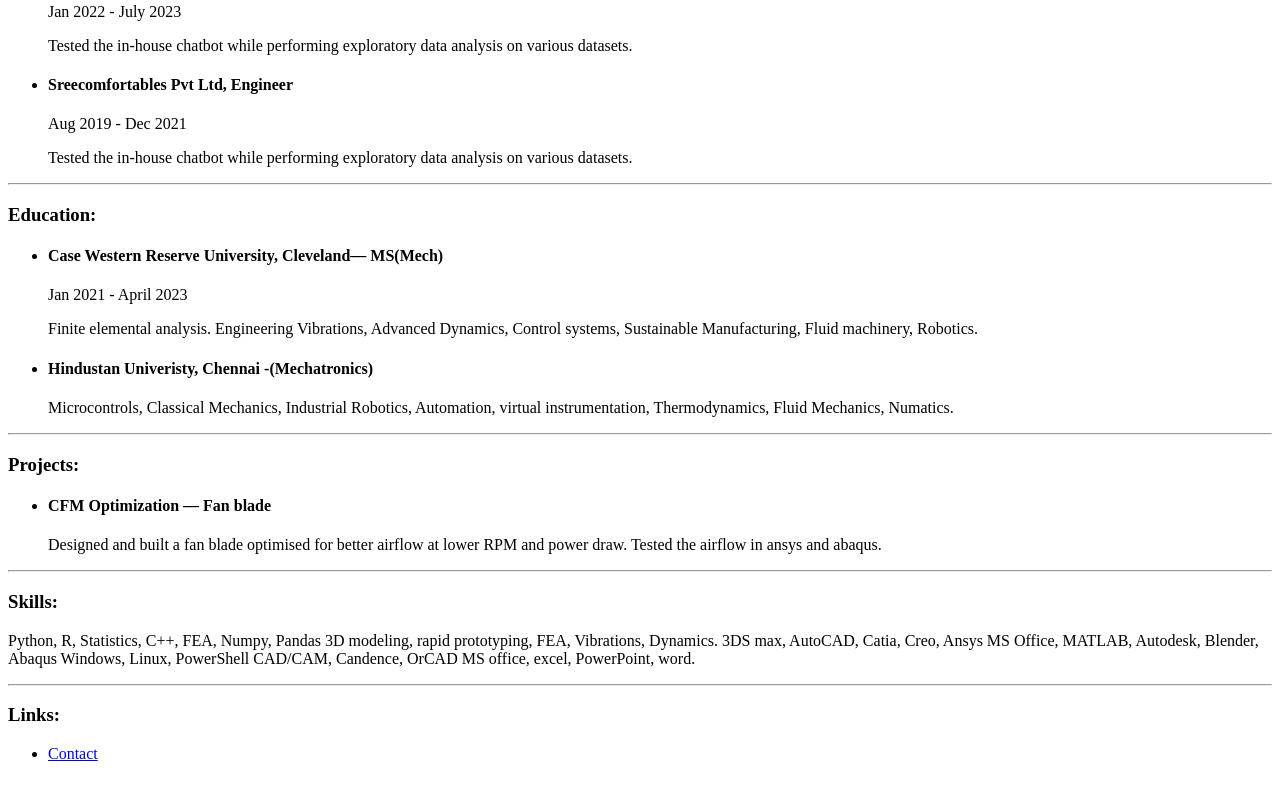
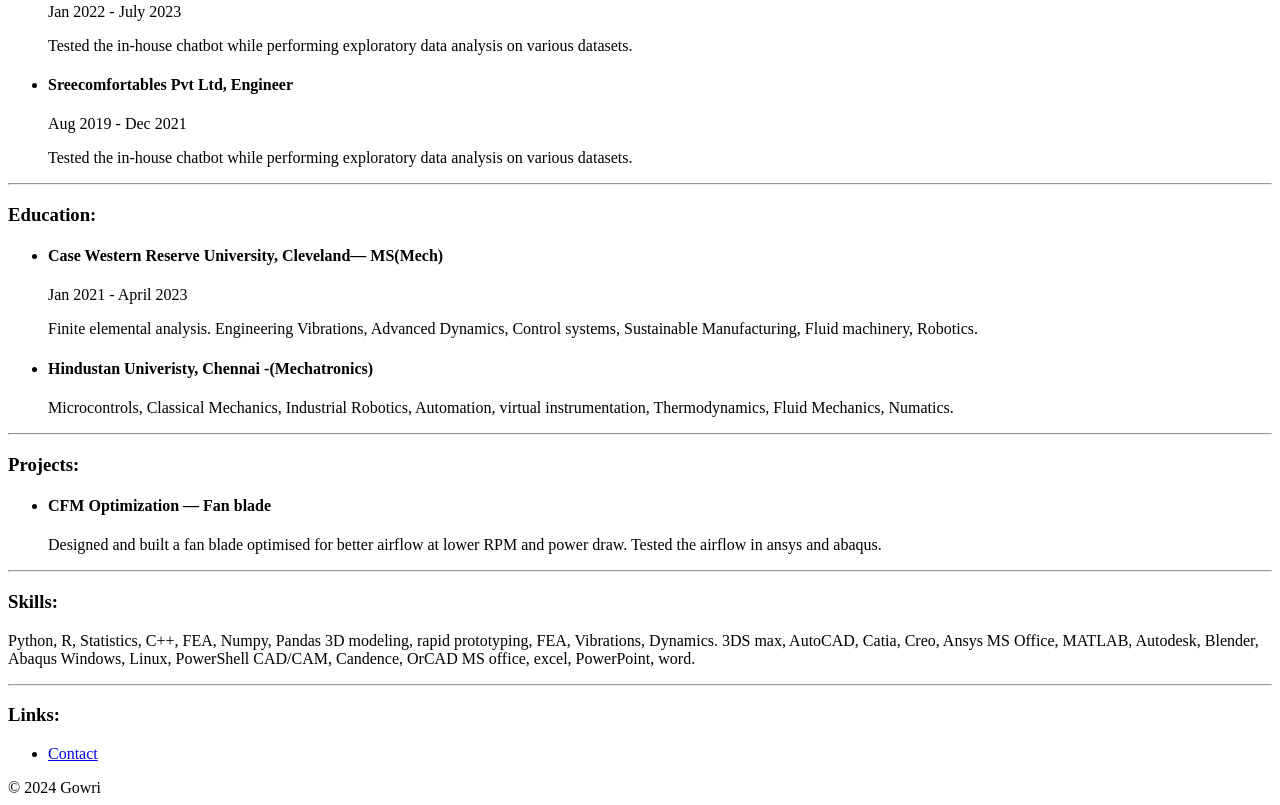
Before and after one commit to Gowris1/Resume-Capstone-Project-, a plain HTML site: page Index.html in a window 1280 px wide. Shown: the part 455-1260 px from the top of the page. Before the commit the page ends 1234 px from the top, so only its background shows below. Drawn offline with Linux system fonts and the light colour scheme.

Commit message:
Update Index.html
Added footer to index

```diff
--- a/Index.html
+++ b/Index.html
@@ -54,4 +54,7 @@
     <ul>
     <li><a href="./Contact.html" alt="Gowri's contact link">Contact</a></li>
     </ul>
+    <footer>
+        © 2024 Gowri
+    </footer>
 </body>
```
